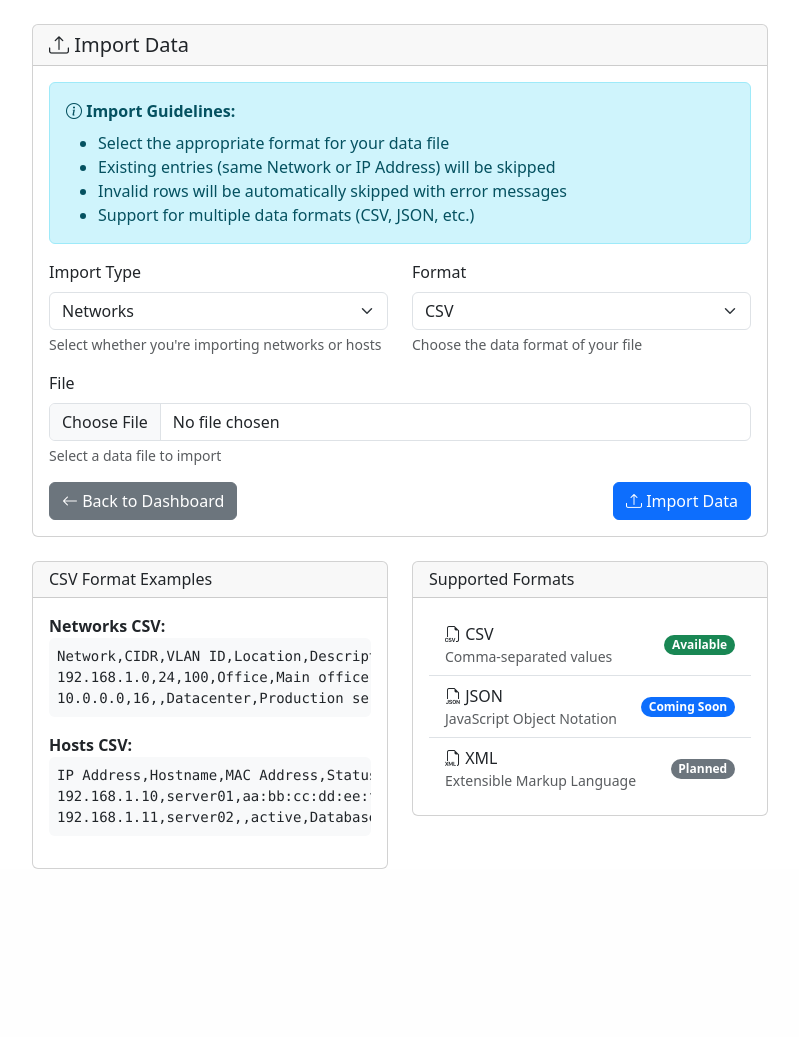
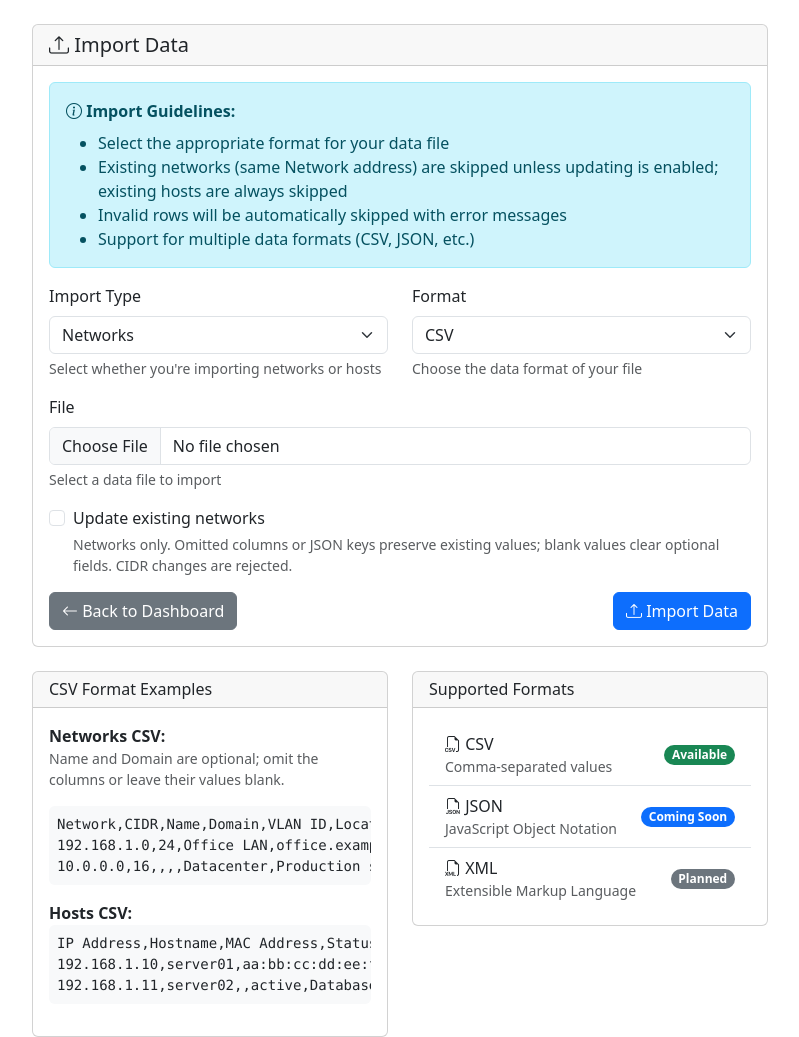
Before and after one commit to tuxpeople/python-ipam, a Flask app: page /import in a window 1280 px wide. Shown: the part 56-1093 px from the top of the page, without its empty margins (240-1039 px from the left). Before the commit the page ends 925 px from the top, so only its background shows below. Run offline with Flask 3, Linux system fonts and the light colour scheme; parts of the project's set-up code (start-up, migrations or seed data) failed here and were passed over; some libraries are stand-ins or nearby versions.

Commit message:
feat(import): support optional network metadata and updates

```diff
--- a/importers/csv_importer.py
+++ b/importers/csv_importer.py
@@ -31,9 +31,17 @@ class CSVImporter(BaseImporter):
                 {
                     "network": row.get("Network", "").strip(),
                     "cidr": row.get("CIDR", "").strip(),
-                    "vlan_id": row.get("VLAN ID", "").strip(),
-                    "location": row.get("Location", "").strip(),
-                    "description": row.get("Description", "").strip(),
+                    **{
+                        field: str(row.get(column) or "").strip()
+                        for field, column in {
+                            "name": "Name",
+                            "domain": "Domain",
+                            "vlan_id": "VLAN ID",
+                            "location": "Location",
+                            "description": "Description",
+                        }.items()
+                        if column in row
+                    },
                 }
             )
 
--- a/importers/json_importer.py
+++ b/importers/json_importer.py
@@ -40,9 +40,17 @@ class JSONImporter(BaseImporter):
                 {
                     "network": network_data.get("network", "").strip(),
                     "cidr": str(network_data.get("cidr", "")).strip(),
-                    "vlan_id": str(network_data.get("vlan_id", "")).strip(),
-                    "location": network_data.get("location", "").strip(),
-                    "description": network_data.get("description", "").strip(),
+                    **{
+                        field: str(network_data.get(column) or "").strip()
+                        for field, column in {
+                            "name": "name",
+                            "domain": "domain",
+                            "vlan_id": "vlan_id",
+                            "location": "location",
+                            "description": "description",
+                        }.items()
+                        if column in network_data
+                    },
                 }
             )
 
--- a/ipam/forms.py
+++ b/ipam/forms.py
@@ -49,6 +49,7 @@ class HostForm(FlaskForm):
 class ImportForm(FlaskForm):
     """Data import form."""
 
+    update_existing = BooleanField("Update existing networks", default=False)
     file = FileField("File", validators=[DataRequired()])
     import_type = SelectField(
         "Import Type",
--- a/ipam/web/routes.py
+++ b/ipam/web/routes.py
@@ -474,7 +474,13 @@ def import_data():
             if import_type == "networks":
                 raw_data = importer.import_networks(file_content)
                 valid_data, errors = importer.validate_networks_data(raw_data)
-                imported_count = _create_networks_from_data(valid_data)
+                imported_count, updated, skipped, update_errors = (
+                    _create_networks_from_data(
+                        valid_data, update_existing=form.update_existing.data
+                    )
+                )
+                skipped += len(errors)
+                errors.extend(update_errors)
 
                 if errors:
                     flash(
@@ -486,7 +492,9 @@ def import_data():
                         flash(error, "warning")
 
                 flash(
-                    f"Successfully imported {imported_count} networks!",
+                    f"Successfully imported {imported_count} networks! "
+                    f"Created: {imported_count}, updated: {updated}, "
+                    f"skipped: {skipped}.",
                     "success",
                 )
                 return redirect(url_for("web.networks"))
@@ -523,9 +531,12 @@ def import_csv():
     return redirect(url_for("web.import_data"))
 
 
-def _create_networks_from_data(networks_data):
-    """Create Network objects from validated data."""
+def _create_networks_from_data(networks_data, update_existing=False):
+    """Create or update networks, preserving omitted optional fields."""
     imported_count = 0
+    updated = 0
+    skipped = 0
+    errors = []
 
     for network_data in networks_data:
         # Check if network already exists
@@ -533,12 +544,36 @@ def _create_networks_from_data(networks_data):
             network=network_data["network"]
         ).first()
         if existing_network:
+            if not update_existing:
+                skipped += 1
+                continue
+            if existing_network.cidr != network_data["cidr"]:
+                errors.append(
+                    f"Network {existing_network.network}: CIDR changes "
+                    "are not allowed during import; entry skipped."
+                )
+                skipped += 1
+                continue
+            for field in (
+                "name",
+                "domain",
+                "vlan_id",
+                "location",
+                "description",
+            ):
+                if field in network_data:
+                    setattr(
+                        existing_network, field, network_data[field] or None
+                    )
+            updated += 1
             continue
 
         network = Network(
             network=network_data["network"],
             cidr=network_data["cidr"],
             broadcast_address=network_data["broadcast_address"],
+            name=network_data.get("name") or None,
+            domain=network_data.get("domain") or None,
             vlan_id=network_data.get("vlan_id"),
             location=network_data.get("location", ""),
             description=network_data.get("description", ""),
@@ -548,7 +583,7 @@ def _create_networks_from_data(networks_data):
         imported_count += 1
 
     db.session.commit()
-    return imported_count
+    return imported_count, updated, skipped, errors
 
 
 def _create_hosts_from_data(hosts_data):
--- a/templates/import_data.html
+++ b/templates/import_data.html
@@ -17,7 +17,7 @@
                     <strong>Import Guidelines:</strong>
                     <ul class="mb-0 mt-2">
                         <li>Select the appropriate format for your data file</li>
-                        <li>Existing entries (same Network or IP Address) will be skipped</li>
+                        <li>Existing networks (same Network address) are skipped unless updating is enabled; existing hosts are always skipped</li>
                         <li>Invalid rows will be automatically skipped with error messages</li>
                         <li>Support for multiple data formats (CSV, JSON, etc.)</li>
                     </ul>
@@ -54,6 +54,12 @@
                         <div class="form-text">Select a data file to import</div>
                     </div>
 
+                    <div class="form-check mb-3">
+                        {{ form.update_existing(class="form-check-input") }}
+                        {{ form.update_existing.label(class="form-check-label") }}
+                        <div class="form-text">Networks only. Omitted columns or JSON keys preserve existing values; blank values clear optional fields. CIDR changes are rejected.</div>
+                    </div>
+
                     <div class="d-flex justify-content-between">
                         <a href="{{ url_for('web.index') }}" class="btn btn-secondary">
                             <i class="bi bi-arrow-left"></i> Back to Dashboard
@@ -76,9 +82,10 @@
                     <div class="card-body">
                         <div class="mb-3">
                             <strong>Networks CSV:</strong>
-                            <pre class="small bg-light p-2 rounded">Network,CIDR,VLAN ID,Location,Description
-192.168.1.0,24,100,Office,Main office network
-10.0.0.0,16,,Datacenter,Production servers</pre>
+                            <p class="small text-muted">Name and Domain are optional; omit the columns or leave their values blank.</p>
+                            <pre class="small bg-light p-2 rounded">Network,CIDR,Name,Domain,VLAN ID,Location,Description
+192.168.1.0,24,Office LAN,office.example.com,100,Office,Main office network
+10.0.0.0,16,,,,Datacenter,Production servers</pre>
                         </div>
                         <div>
                             <strong>Hosts CSV:</strong>
```
Also changed, not shown: FEATURES.md (+3 -1 lines), templates/import_csv.html (+4 -4 lines), tests/test_export_import.py (+123 -0 lines), README.md.
